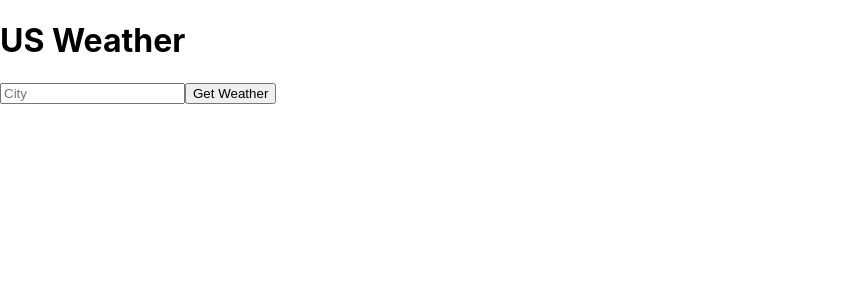
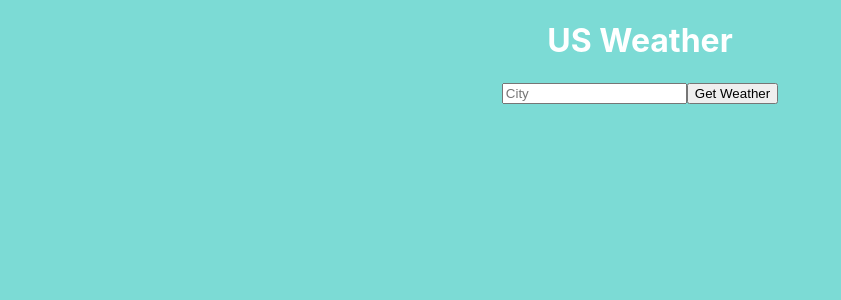
Before and after one commit to akshay-gadkari/weather-app, a React (Create React App) app: page / in a window 1280 px wide. Shown: the top 300 px of the page, without its empty margins (0-841 px from the left). Built offline with nearby package versions, Linux system fonts and the light colour scheme; no server answers.

Commit message:
css editing

```diff
--- a/src/App.js
+++ b/src/App.js
@@ -8,6 +8,37 @@ import styled from "styled-components";
 require('dotenv').config();
 const mykey = process.env.REACT_APP_MYKEY;
 
+let Main = styled.div`
+background: #7CDBD5;
+//display: flex;
+//justify-content: center;
+flex-direction: column;
+margin:auto;
+width: 50%;
+`;
+
+let H1 = styled.h1`
+color: white;
+`;
+
+let Img = styled.img`
+max-width: 50;
+max-width: 50px;
+`;
+
+let Degrees = styled.div`
+display: flex;
+flex-flow: row;
+justify-content: center;
+`;
+
+let H2 = styled.h2`
+color: white;
+`;
+
+let H3 = styled.h3`
+color: white;
+`;
 
 class App extends Component {
     state = {
@@ -29,7 +60,8 @@ class App extends Component {
 
 	if(city && country){
 	    this.setState({
-		farenheit: Math.round((9/5) * (response.main.temp - 273) + 32),
+		farenheit: Math.round((9/5) * (response.main.temp - 273.15) + 32),
+		//farenheit: Math.round((9/5) * (response.main.temp) - 459.67),
 		city: response.name,
 		description: response.weather[0].description,
 		weather: response.weather[0].main,
@@ -50,24 +82,27 @@ class App extends Component {
 	let displayicon;
 	let icon = this.state.icon;
 	let iconimage;
+	let descriptionandcity;
 
 	if (farenheit) {
-	    displaytemp = <h1>{this.state.farenheit}°F</h1>;
-	    displaydescription = <h1>{this.state.description}</h1>;
+	    displaytemp = <H1>{this.state.farenheit}°F</H1>;
+	    displaydescription = <H1>{this.state.description}</H1>;
 	    displayicon = `https://openweathermap.org/img/w/${icon}.png`;
-	    iconimage = <img alt="icon" src={displayicon}/>;
+	    iconimage = <Img alt="icon" src={displayicon}/>;
+	    descriptionandcity = <H3>{displaydescription} in {this.state.city}</H3>;
 	}
 
 	return (
-	    <div>
+	    <Main>
 	      <Titles />
 	      <Form loadWeather={this.getWeather} />
-	      {displaytemp}
-	      {displaydescription}
-	      {iconimage}
-              <h2>{this.state.city}</h2>
+              <Degrees>
+		{displaytemp}
+		{iconimage}
+	      </Degrees>
+	      {descriptionandcity}
 	      <Weather />
-	    </div>
+	    </Main>
 	);
     }
 }
--- a/src/components/form.js
+++ b/src/components/form.js
@@ -1,14 +1,23 @@
 import React from 'react';
+import styled from "styled-components";
+
+let FormDiv = styled.div`
+display: flex;
+flex-flow: row;
+justify-content: center;
+`;
 
 const Form = (props) => {
     return (
-	<form onSubmit={props.loadWeather}>
-          <input type="text" name="city" placeholder="City" />
-          <button>Get Weather</button>
-	</form>
+        <FormDiv>
+	  <form onSubmit={props.loadWeather}>
+            <input type="text" name="city" placeholder="City" />
+            <button>Get Weather</button>
+	  </form>
+	</FormDiv>
     );
 };
 
-    //<input type="text" name="country" placeholder="Country" />
+//<input type="text" name="country" placeholder="Country" />
 
 export default Form;
--- a/src/components/titles.js
+++ b/src/components/titles.js
@@ -1,9 +1,22 @@
 import React from 'react';
+import styled from "styled-components";
+
+let Title = styled.h1`
+color: white;
+`;
+
+let TitleDiv = styled.div`
+display: flex;
+flex-flow: row;
+justify-content: center;
+`;
 
 const Titles = (props) =>{
     return (
 	<div>
-	  <h1>US Weather</h1>
+          <TitleDiv>
+	    <Title>US Weather</Title>
+	  </TitleDiv>
 	</div>
     );
 };
--- a/src/index.css
+++ b/src/index.css
@@ -1,6 +1,7 @@
 body {
   margin: 0;
   padding: 0;
+  background: #7CDBD5;
   font-family: -apple-system, BlinkMacSystemFont, "Segoe UI", "Roboto", "Oxygen",
     "Ubuntu", "Cantarell", "Fira Sans", "Droid Sans", "Helvetica Neue",
     sans-serif;
```
